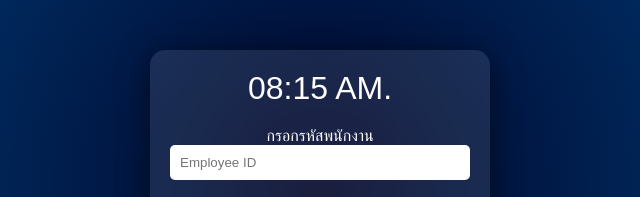
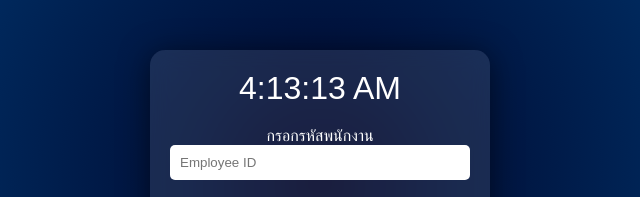
Before and after one commit to Namtarn29/Checkin, a plain HTML site: page index.html in a window 1280 px wide. Shown: the part 217-414 px from the top of the page, 320-960 px from the left. Drawn offline with Linux system fonts and the light colour scheme.

Commit message:
Update index.html

```diff
--- a/index.html
+++ b/index.html
@@ -65,7 +65,7 @@
 </head>
 <body>
     <div class="container" id="input-container">
-        <div class="time">08:15 AM.</div>
+        <div class="time" id="current-time"></div>
         <label for="employee-id">กรอกรหัสพนักงาน</label>
         <input type="text" id="employee-id" placeholder="Employee ID">
         <button onclick="logTime()">ลงเวลา</button>
@@ -73,18 +73,35 @@
     </div>
 
     <div class="container confirm-container" id="confirm-container">
-        <div class="time">08:15 AM.</div>
+        <div class="time" id="confirm-time"></div>
         <div>ยืนยันการลงเวลา</div>
         <div id="confirm-id"></div>
     </div>
 
     <script>
+        function updateTime() {
+            const now = new Date();
+            const hours = now.getHours().toString().padStart(2, '0');
+            const minutes = now.getMinutes().toString().padStart(2, '0');
+            const seconds = now.getSeconds().toString().padStart(2, '0');
+            const ampm = hours >= 12 ? 'PM' : 'AM';
+            const formattedTime = `${hours % 12 || 12}:${minutes}:${seconds} ${ampm}`;
+            document.getElementById('current-time').innerText = formattedTime;
+        }
+
         function logTime() {
             const employeeId = document.getElementById('employee-id').value;
             if (employeeId) {
+                const now = new Date();
+                const hours = now.getHours().toString().padStart(2, '0');
+                const minutes = now.getMinutes().toString().padStart(2, '0');
+                const ampm = hours >= 12 ? 'PM' : 'AM';
+                const formattedTime = `${hours % 12 || 12}:${minutes} ${ampm}`;
+
                 document.getElementById('input-container').style.display = 'none';
                 document.getElementById('confirm-container').style.display = 'block';
                 document.getElementById('confirm-id').innerText = employeeId;
+                document.getElementById('confirm-time').innerText = formattedTime;
             } else {
                 alert('กรุณากรอกรหัสพนักงาน');
             }
@@ -95,6 +112,9 @@
             document.getElementById('input-container').style.display = 'block';
             document.getElementById('confirm-container').style.display = 'none';
         }
+
+        setInterval(updateTime, 1000);
+        updateTime();
     </script>
 </body>
 </html>
```
